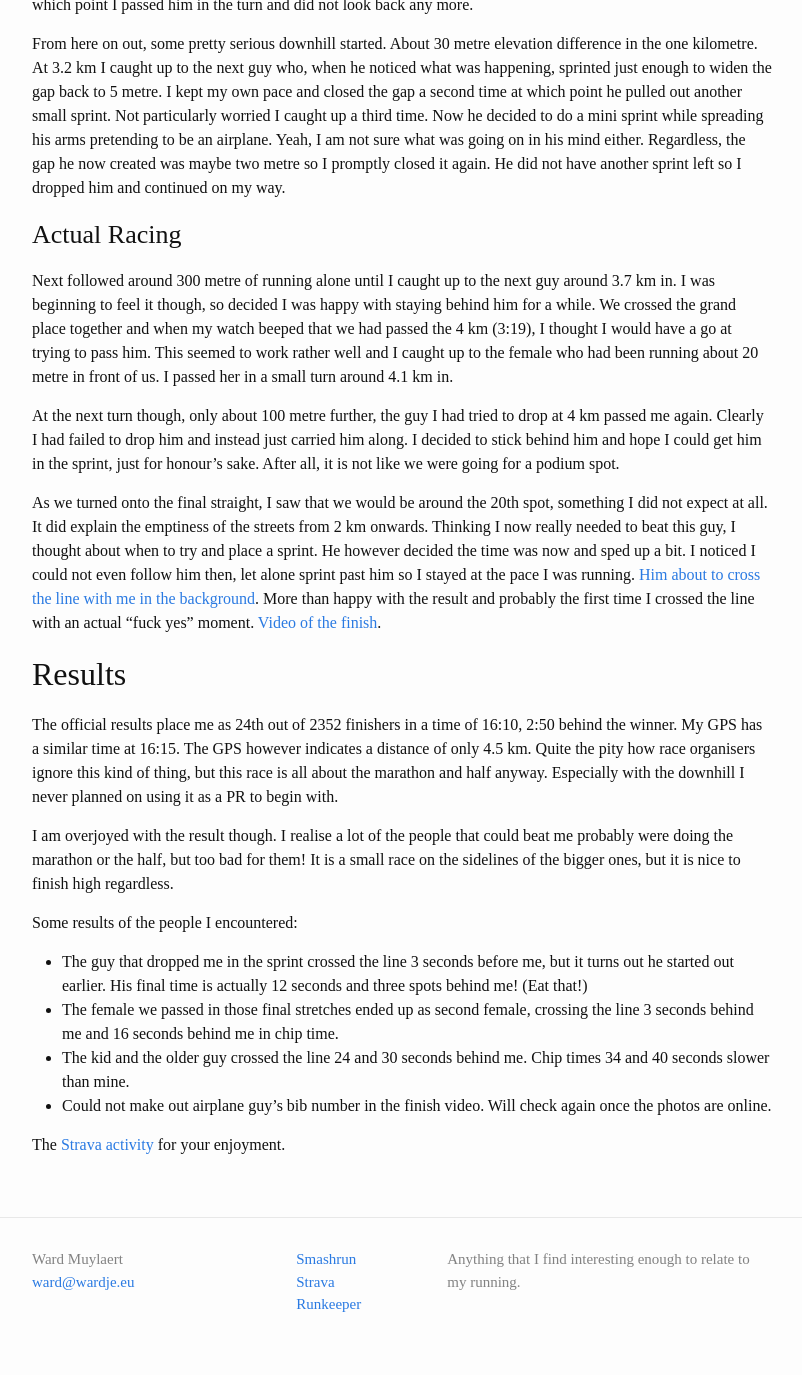
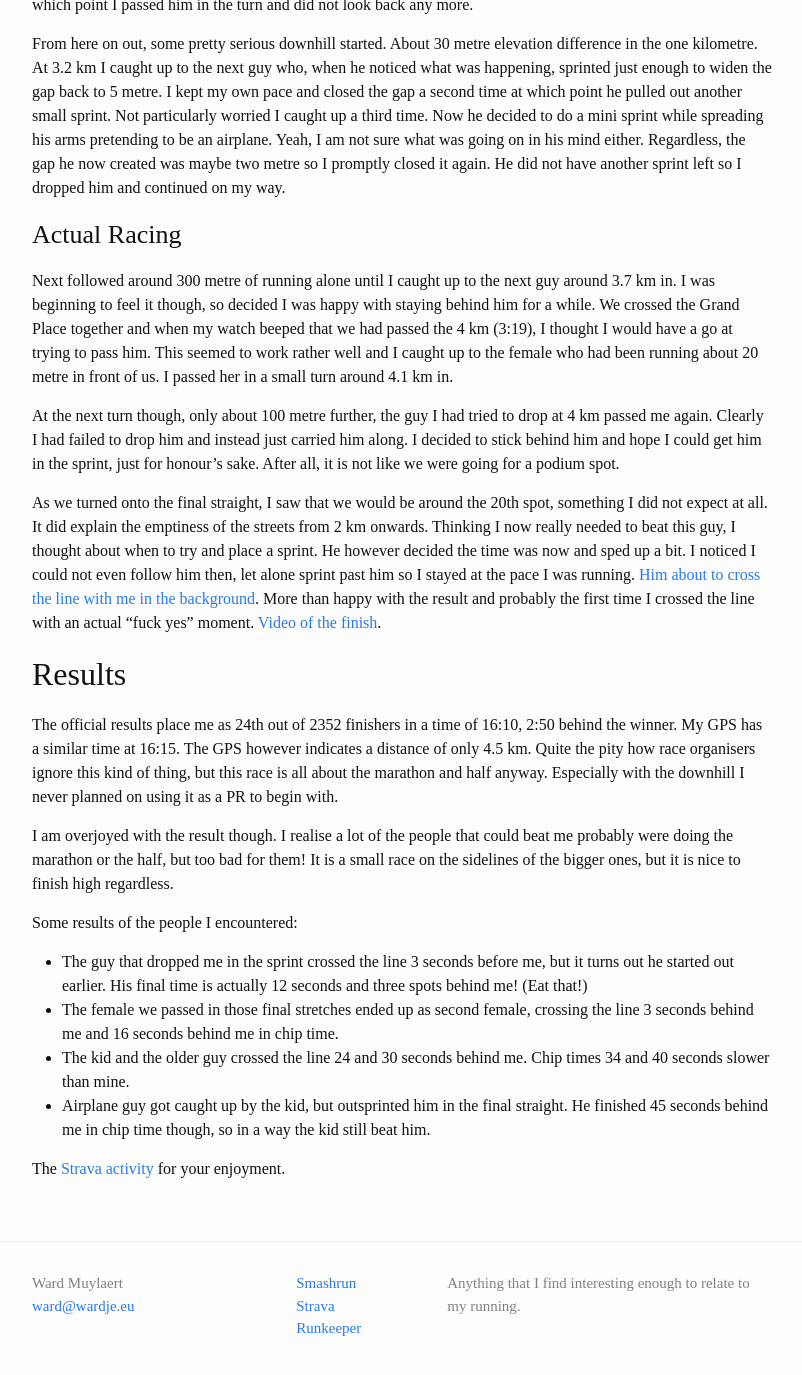
Before and after one commit to ward/run, a Jekyll site: the page built from _posts/2015-10-04-belfius-brussels-minimarathon.md, in a window 1280 px wide and 1400 px high, scrolled down 1579 px. Shown: the top 1375 px of the window, without its empty margins (238-1040 px from the left). Built offline with Jekyll 4.4.1, drawn with Linux system fonts in a browser that asks for light colours.

Commit message:
Airplane guy update

```diff
--- a/_posts/2015-10-04-belfius-brussels-minimarathon.md
+++ b/_posts/2015-10-04-belfius-brussels-minimarathon.md
@@ -99,7 +99,7 @@ and continued on my way.
 
 Next followed around 300 metre of running alone until I caught up to the next
 guy around 3.7 km in. I was beginning to feel it though, so decided I was happy
-with staying behind him for a while. We crossed the grand place together and
+with staying behind him for a while. We crossed the Grand Place together and
 when my watch beeped that we had passed the 4 km (3:19), I thought I would have
 a go at trying to pass him. This seemed to work rather well and I caught up to
 the female who had been running about 20 metre in front of us. I passed her in
@@ -145,8 +145,9 @@ Some results of the people I encountered:
   chip time. <!-- Elke Musial -->
 * The kid and the older guy crossed the line 24 and 30 seconds behind me. Chip
   times 34 and 40 seconds slower than mine. <!-- Bertrand Entzinger and Laurent Vigny -->
-* Could not make out airplane guy's bib number in the finish video. Will check
-  again once the photos are online.
+* Airplane guy got caught up by the kid, but outsprinted him in the final
+  straight. He finished 45 seconds behind me in chip time though, so in a way
+  the kid still beat him. <!-- Marthe Geulette -->
 
 The [Strava activity](https://www.strava.com/activities/405881832) for your
 enjoyment.
```
